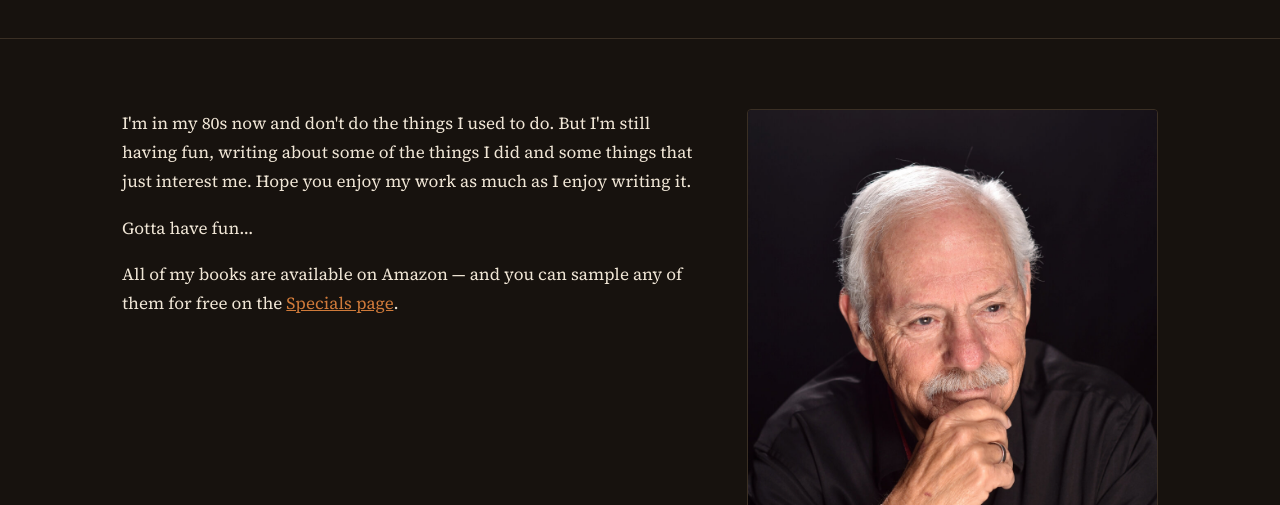
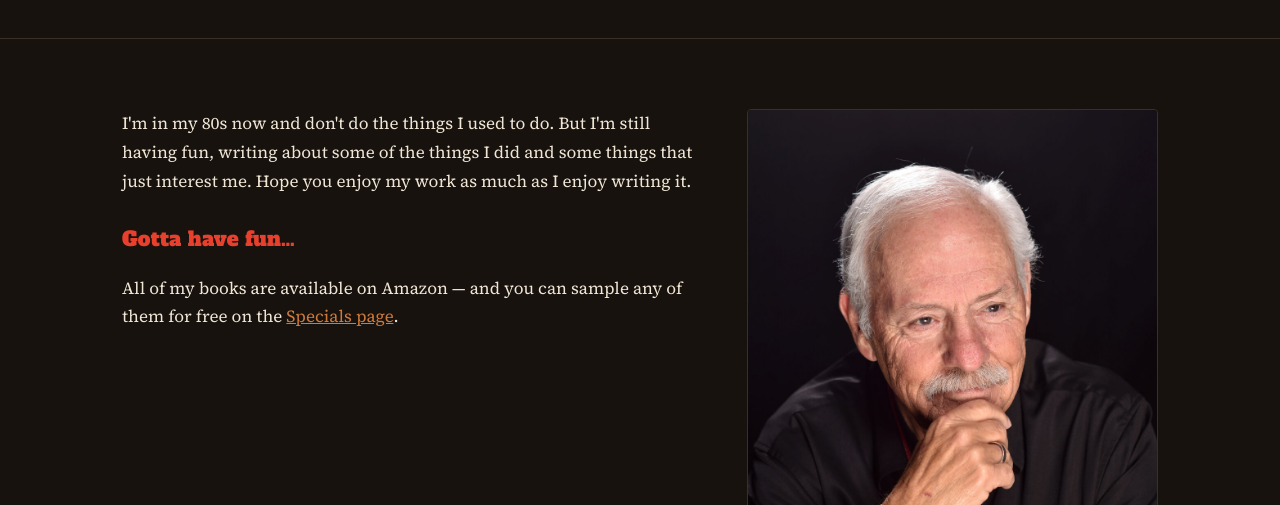
Before and after one commit to Kirk3333/booksfromkirk, a plain HTML site: page about.html in a window 1280 px wide. Shown: the part 295-800 px from the top of the page. Drawn offline with nearby package versions, Linux system fonts and the light colour scheme.

Commit message:
Add style.css to css folder

```diff
--- a/css/style.css
+++ b/css/style.css
@@ -282,6 +282,16 @@ textarea { min-height: 150px; resize: vertical; }
 button.btn { cursor: pointer; background: var(--title-red); color: #fff; border: none; }
 button.btn:hover { background: #c53522; }
 
+/* ---------- Author sign-off ---------- */
+
+.signoff {
+  font-family: "Alfa Slab One", Georgia, serif;
+  font-size: 1.25rem;
+  color: var(--title-red);
+  margin-top: 26px !important;
+  letter-spacing: 0.01em;
+}
+
 /* ---------- Two-column about ---------- */
 
 .about-grid {
```
